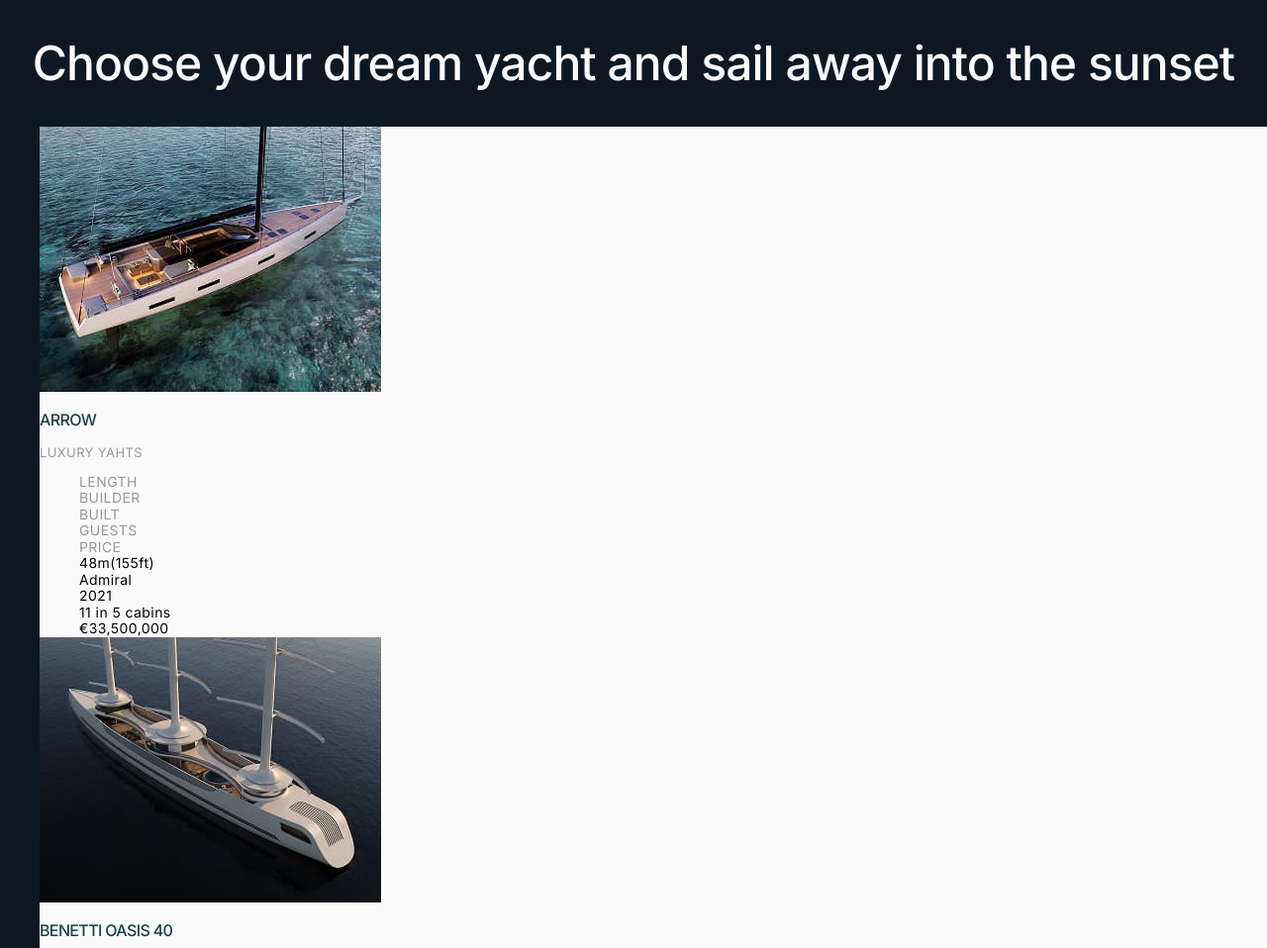
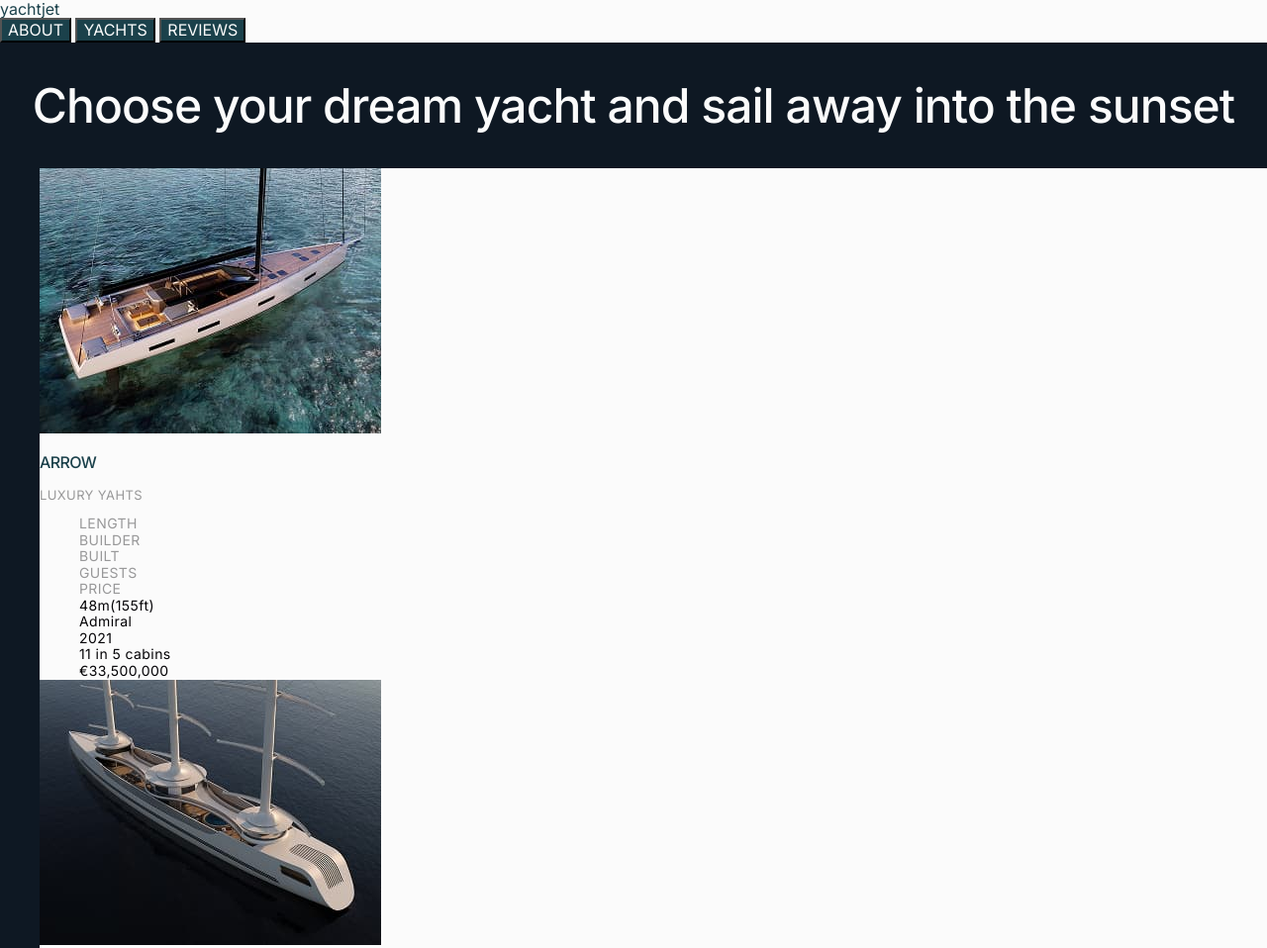
Before and after one commit to Pasha-Kashchavtsev/blended-mod-1-2, a plain HTML site: page index.html in a window 1280 px wide. Shown: the top 958 px of the page at 99% size. Drawn offline with nearby package versions, Linux system fonts and the light colour scheme.

Commit message:
Deploying to gh-pages from @ Pasha-Kashchavtsev/blended-mod-1-2@52fddbec7513d77b9b883ba796eec01e934d982a 🚀

```diff
--- /dev/null
+++ b/assets/index-CPJLYAIM.css
@@ -0,0 +1 @@
+body{font-family:Inter,sans-serif;font-size:16px;color:#fbfbfb;background-color:#0e1823}a{text-decoration:none;color:currentColor}ul,ol{list-style-type:none}button{cursor:pointer}.cap{background-color:#fbfbfb}.logo{color:#1b414b}.button-nav{background-color:#1b414b}.button-nav a{color:#fbfbfb;text-transform:uppercase}.catalog-title{font-weight:500;font-size:48px;line-height:1;letter-spacing:-.02em;text-align:center;color:#fbfbfb}.catalog-block{background-color:#fbfbfb}.catalog-yatch-name{font-weight:500;line-height:1.2;letter-spacing:-.04em;text-transform:uppercase;color:#1b414b}.catalog-yatch-type{font-weight:400;font-size:13px;line-height:1.18;letter-spacing:.03em;text-transform:uppercase;color:#989899}.catalog-ttx{font-weight:400;font-size:14px;line-height:1.18;letter-spacing:.03em;text-transform:uppercase;color:#989899}.catalog-stats{font-weight:400;font-size:14px;line-height:1.18;letter-spacing:.03em;color:#040306}.catalog-button{border:1px solid rgba(251,251,251,.35);border-radius:15px;padding:16px 40px;font-weight:500;font-size:18px;line-height:1.1;letter-spacing:-.02em;color:#fbfbfb;background-color:#0e1823}
--- a/assets/index-DosXz6K4.css
+++ /dev/null
@@ -1 +0,0 @@
-body{font-family:Inter,sans-serif;font-size:16px;color:#fbfbfb;background-color:#0e1823}a{text-decoration:none;color:currentColor}ul,ol{list-style-type:none}button{cursor:pointer}.catalog-title{font-weight:500;font-size:48px;line-height:1;letter-spacing:-.02em;text-align:center;color:#fbfbfb}.catalog-block{background-color:#fbfbfb}.catalog-yatch-name{font-weight:500;line-height:1.2;letter-spacing:-.04em;text-transform:uppercase;color:#1b414b}.catalog-yatch-type{font-weight:400;font-size:13px;line-height:1.18;letter-spacing:.03em;text-transform:uppercase;color:#989899}.catalog-ttx{font-weight:400;font-size:14px;line-height:1.18;letter-spacing:.03em;text-transform:uppercase;color:#989899}.catalog-stats{font-weight:400;font-size:14px;line-height:1.18;letter-spacing:.03em;color:#040306}.catalog-button{border:1px solid rgba(251,251,251,.35);border-radius:15px;padding:16px 40px;font-weight:500;font-size:18px;line-height:1.1;letter-spacing:-.02em;color:#fbfbfb;background-color:#0e1823}
--- a/index.html
+++ b/index.html
@@ -24,7 +24,7 @@
     />
 
     <!-- Головний файл стилів -->
-    <link rel="stylesheet" crossorigin href="/blended-mod-1-2/assets/index-DosXz6K4.css">
+    <link rel="stylesheet" crossorigin href="/blended-mod-1-2/assets/index-CPJLYAIM.css">
   </head>
   <body>
     <!-- Нижче підключені частинки html, не змінюй тут нічого -->
@@ -33,6 +33,21 @@
 Скелет (html, head, body) в цей файл додавати не потрібно!  ||
 Додаємо тільки розмітку своєї частинки                      ||
 ========================================================== -->
+
+<header class="cap">
+  <a class="logo" href="/index.html">yachtjet</a>
+  <nav>
+    <button class="button-nav about">
+      <a href="#about">About</a>
+    </button>
+    <button class="button-nav yachts">
+      <a href="#yachts">Yachts</a>
+    </button>
+    <button class="button-nav reviews">
+      <a href="#reviews">Reviews</a>
+    </button>
+  </nav>
+</header>
 
     <main>
       <!-- =========================HERO===========================
```
